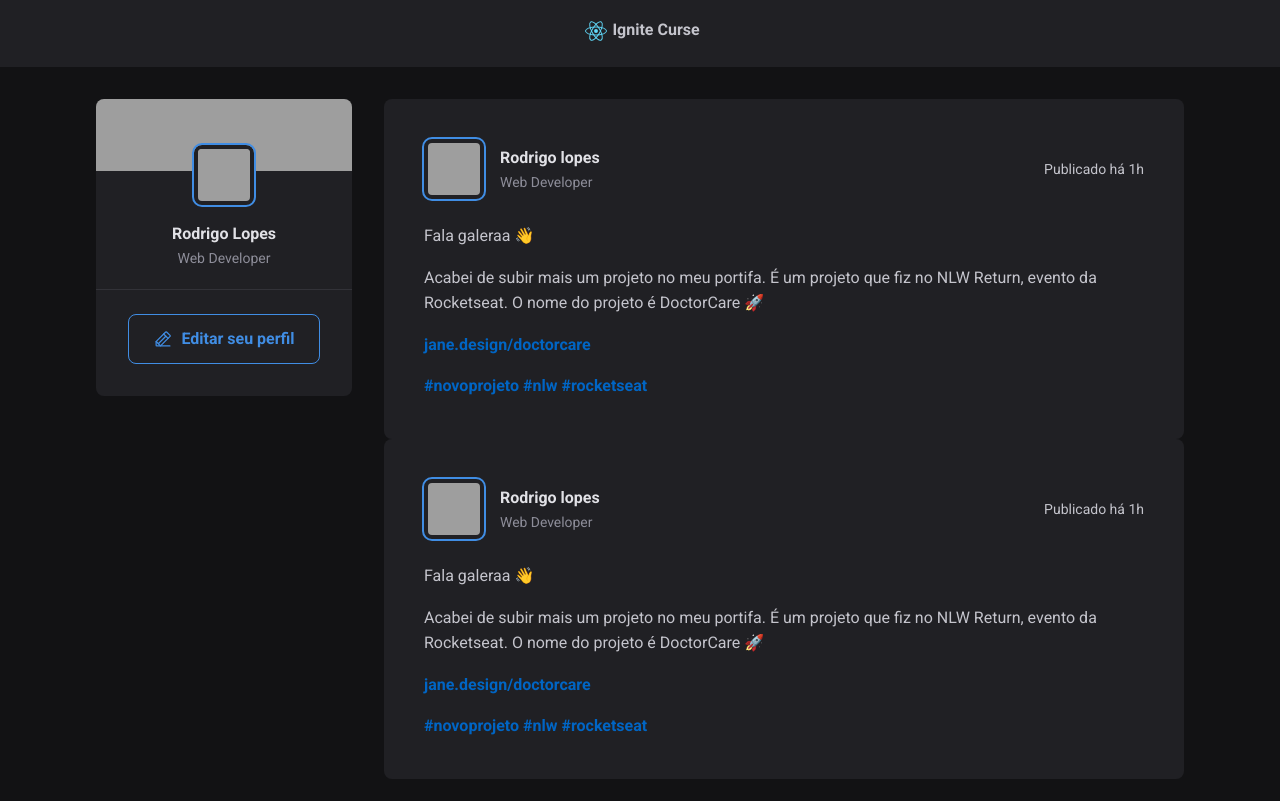
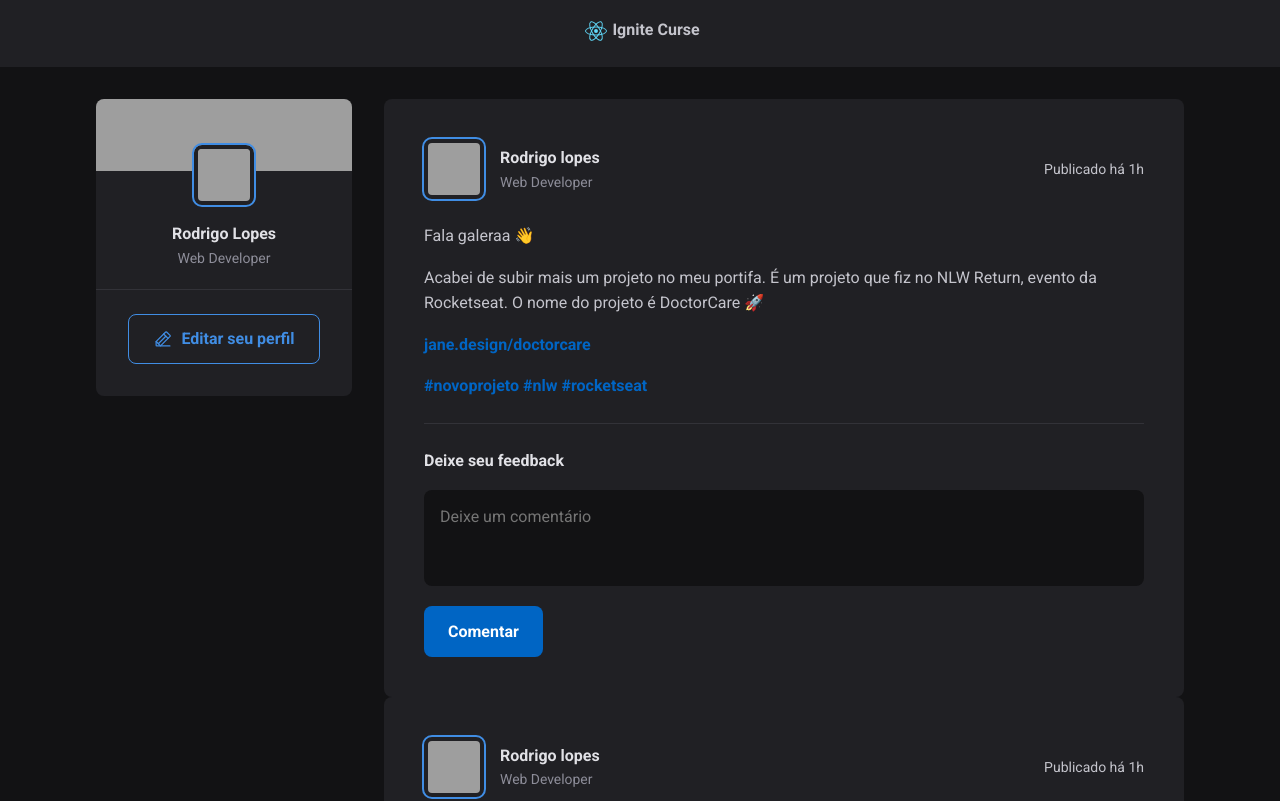
Before and after one commit to rodrigoczlopes/ReactIgnite, a React (Vite) app: page / in a window 1280 px wide. Shown: the top 801 px of the page. Built offline with nearby package versions, Linux system fonts and the light colour scheme; grey boxes are pictures that could not be loaded.

Commit message:
textarea e button

```diff
--- a/src/components/Post.jsx
+++ b/src/components/Post.jsx
@@ -25,6 +25,16 @@
           <a href="#">#rocketseat</a>
         </p>
       </div>
+
+      <form className={styles.commentForm}>
+        <strong>Deixe seu feedback</strong>
+
+        <textarea
+          placeholder="Deixe um comentário"
+        />
+
+        <button type="submit">Comentar</button>
+      </form>
     </article>
   )
 }
--- a/src/components/Post.module.css
+++ b/src/components/Post.module.css
@@ -64,3 +64,40 @@
   color: var(--gray-400);
   line-height: 1.6;
 }
+
+.commentForm{
+  width: 100%;
+  margin-top: 1.5rem;
+  padding-top: 1.5rem;
+  border-top: 1px solid var(--gray-600);
+}
+
+.commentForm > strong{
+  line-height: 1.6;
+  color:var(--gray-100)
+}
+
+.commentForm  textarea{
+  width: 100%;
+  background: var(--gray-900);
+  border-radius: 8px;
+  border: 0;
+  resize: none;
+  height: 6rem;
+  padding: 1rem;
+  color: var(--gray-100);
+  line-height: 1.4;
+  margin-top: 1rem;
+}
+
+.commentForm button[type=submit] {
+  padding: 1rem 1.5rem;
+  margin-top: 1rem;
+  border-radius: 8px;
+  border:0;
+  background: var(--blue-500);
+  color: var(--white);
+  font-weight: bold;
+  cursor: pointer;
+
+}
```
